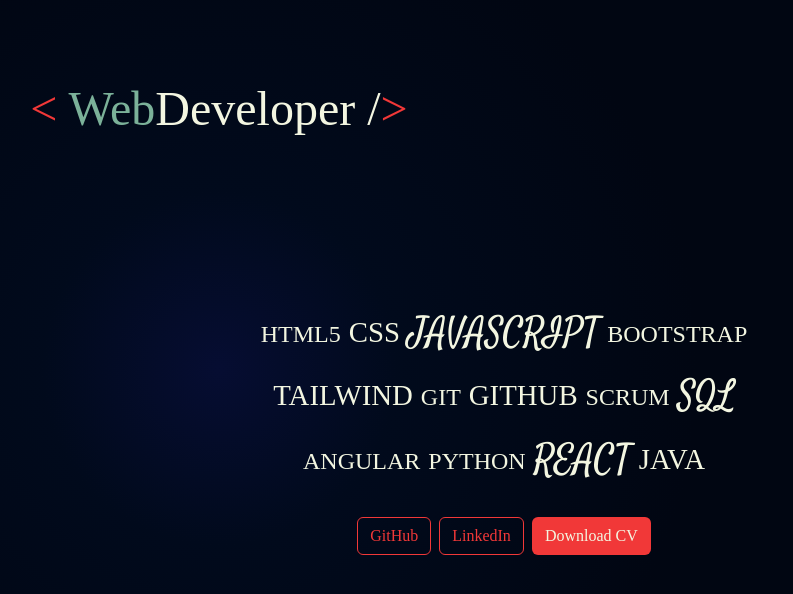
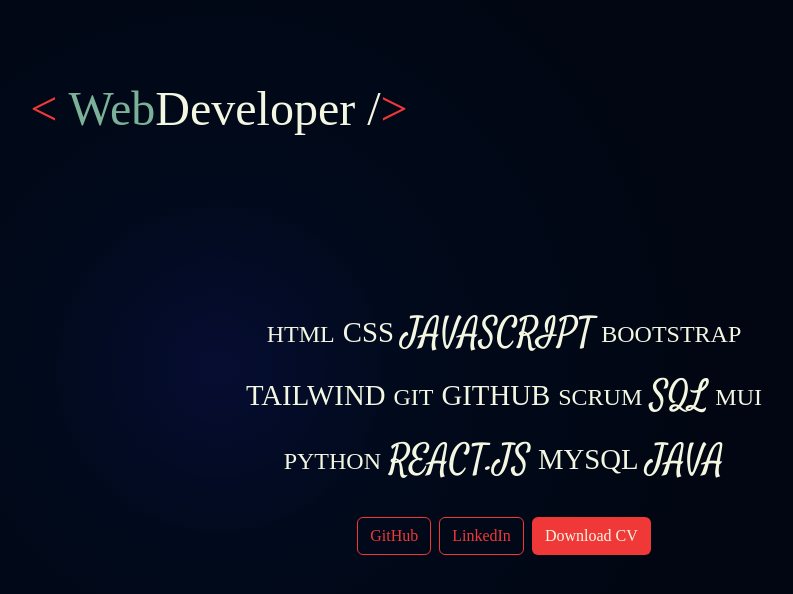
Before and after one commit to NoeliaPodmoguilny/portfolio_con_react, a React (Vite) app: page / in a window 1280 px wide. Shown: the top 594 px of the page, without its empty margins (421-1214 px from the left). Built offline with nearby package versions, Linux system fonts and the light colour scheme; a web font is replaced by a local one.

Commit message:
update cv

```diff
--- a/src/components/home/skillsItems/dataSkills.js
+++ b/src/components/home/skillsItems/dataSkills.js
@@ -2,7 +2,7 @@
 
 export const dataSkills = [
     {
-        text: 'HTML5',
+        text: 'HTML',
         style: 'animate__slow 2s fs2'
     },
     {
@@ -38,7 +38,7 @@
         style: 'fs1'
     },
     {
-        text: 'ANGULAR',
+        text: 'MUI',
         style: 'animate__slow 2s fs2'
     },
     {
@@ -46,11 +46,16 @@
         style: 'animate__slow 2s fs2'
     },
     {
-        text: 'REACT',
+        text: 'REACT.JS',
         style: 'fs1'
     },
     {
-        text: 'JAVA',
+        text: 'MYSQL',
         style: 'animate__slower 3s fs3'
     },
+    {
+        text: 'JAVA',
+        style: 'fs1'
+    }
+
 ];
```
Also changed, not shown: 1 other file (tests, documents, lock files or other folders).
